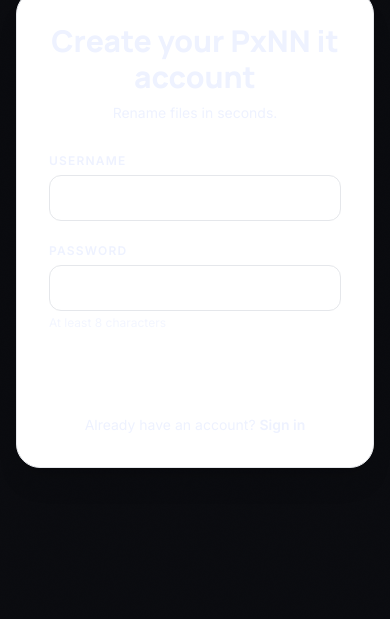
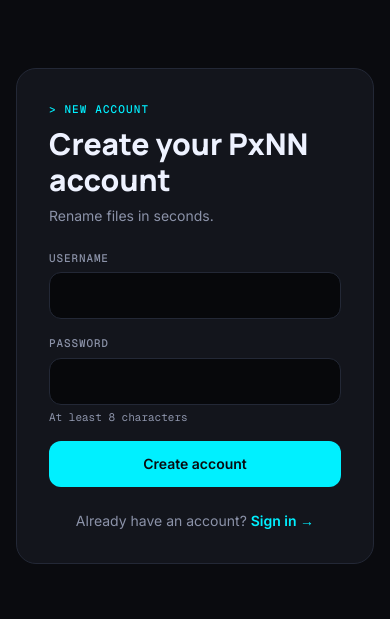
Before and after one commit to sjpenn/pxnn_renamer, a FastAPI app: page /register in a window 390 px wide. Shown: the part 226-845 px from the top of the page. Run offline with FastAPI, Linux system fonts and the light colour scheme; some libraries are stand-ins or nearby versions.

Commit message:
feat(auth): reskin register with mirrored split-panel layout

```diff
--- a/frontend/templates/auth/register.html
+++ b/frontend/templates/auth/register.html
@@ -1,44 +1,43 @@
 {% extends "base.html" %}
 
-{% block title %}Create account — PxNN it{% endblock %}
+{% block title %}Create account — PxNN{% endblock %}
 
 {% block body %}
 {% include "partials/nav.html" %}
 
-<section class="min-h-[calc(100vh-4rem)] flex items-center justify-center bg-gradient-to-b from-surface-bright to-primary-fixed/30 px-4 py-12">
+<section class="min-h-[calc(100vh-4rem)] grid grid-cols-1 lg:grid-cols-2 bg-stage">
+    {# Left: form (mirrored from login) #}
+    <div class="flex items-center justify-center px-4 py-12 order-2 lg:order-1">
         <div class="w-full max-w-md">
-        <div class="rounded-3xl border border-outline/10 bg-white p-8 shadow-xl">
-            <h1 class="font-display font-extrabold text-3xl text-deep-slate text-center">Create your PxNN it account</h1>
-            <p class="mt-2 text-center text-sm text-secondary">Rename files in seconds.</p>
+            <div class="card p-8">
+                <p class="text-[11px] font-mono font-medium uppercase tracking-widest text-cyan">&gt; NEW ACCOUNT</p>
+                <h1 class="mt-2 font-display font-extrabold text-3xl text-ink">Create your PxNN account</h1>
+                <p class="mt-2 text-sm text-ink-dim">Rename files in seconds.</p>
 
-            <div id="register-error" class="hidden mt-4 rounded-xl bg-red-50 border border-red-200 p-3 text-sm text-red-700"></div>
+                <div id="register-error" class="hidden mt-4 rounded-xl bg-danger/10 border border-danger/30 p-3 text-sm text-danger"></div>
 
                 <form id="register-form" class="mt-6 space-y-4">
                     <label class="block">
-                    <span class="text-xs font-bold uppercase tracking-widest text-secondary">Username</span>
-                    <input type="text" name="username" required autocomplete="username" minlength="3"
-                           class="mt-1 w-full rounded-xl border border-outline/20 bg-white px-4 py-3 text-sm focus:border-primary-container focus:outline-none focus:ring-2 focus:ring-primary-container/20">
+                        <span class="field-label">Username</span>
+                        <input type="text" name="username" required autocomplete="username" minlength="3" class="input">
                     </label>
                     <label class="block">
-                    <span class="text-xs font-bold uppercase tracking-widest text-secondary">Password</span>
-                    <input type="password" name="password" required autocomplete="new-password" minlength="8"
-                           class="mt-1 w-full rounded-xl border border-outline/20 bg-white px-4 py-3 text-sm focus:border-primary-container focus:outline-none focus:ring-2 focus:ring-primary-container/20">
-                    <span class="mt-1 block text-xs text-secondary opacity-70">At least 8 characters</span>
+                        <span class="field-label">Password</span>
+                        <input type="password" name="password" required autocomplete="new-password" minlength="8" class="input">
+                        <span class="mt-1 block text-[11px] font-mono text-ink-dim">At least 8 characters</span>
                     </label>
-                <button type="submit"
-                        class="w-full rounded-xl bg-primary-container py-3 text-sm font-bold text-white hover:bg-primary-container/90 transition">
+                    <button type="submit" class="btn btn-primary w-full py-3">
                         Create account
                     </button>
                 </form>
 
                 {% if google_oauth_enabled %}
                 <div class="mt-6 flex items-center gap-3">
-                <div class="h-px flex-1 bg-outline/20"></div>
-                <span class="text-xs font-bold uppercase tracking-widest text-secondary opacity-60">or</span>
-                <div class="h-px flex-1 bg-outline/20"></div>
+                    <div class="h-px flex-1 bg-hairline"></div>
+                    <span class="text-[11px] font-mono uppercase tracking-widest text-ink-dim">or</span>
+                    <div class="h-px flex-1 bg-hairline"></div>
                 </div>
-            <a href="/auth/google/login"
-               class="mt-4 flex w-full items-center justify-center gap-3 rounded-xl border border-outline/20 bg-white py-3 text-sm font-bold text-deep-slate hover:border-primary-container transition">
+                <a href="/auth/google/login" class="mt-4 btn btn-ghost w-full py-3">
                     <svg width="18" height="18" viewBox="0 0 24 24" xmlns="http://www.w3.org/2000/svg">
                         <path d="M22.56 12.25c0-.78-.07-1.53-.2-2.25H12v4.26h5.92c-.26 1.37-1.04 2.53-2.21 3.31v2.77h3.57c2.08-1.92 3.28-4.74 3.28-8.09z" fill="#4285F4"/>
                         <path d="M12 23c2.97 0 5.46-.98 7.28-2.66l-3.57-2.77c-.98.66-2.23 1.06-3.71 1.06-2.86 0-5.29-1.93-6.16-4.53H2.18v2.84C3.99 20.53 7.7 23 12 23z" fill="#34A853"/>
@@ -49,11 +48,27 @@
                 </a>
                 {% endif %}
 
-            <p class="mt-6 text-center text-sm text-secondary">
+                <p class="mt-6 text-center text-sm text-ink-dim">
                     Already have an account?
-                <a href="/login" class="font-bold text-primary-container hover:underline">Sign in</a>
+                    <a href="/login" class="font-semibold text-cyan hover:text-white transition">Sign in →</a>
                 </p>
             </div>
+        </div>
+    </div>
+
+    {# Right: hero photo (mirrored from login) #}
+    <div class="relative hidden lg:block hero-photo rounded-none order-1 lg:order-2">
+        <img src="/static/img/hero/console-panel.jpg" alt="" class="hero-photo__img" loading="eager">
+        <div class="absolute inset-0 flex flex-col justify-end p-10">
+            <div class="text-magenta h-8">{% include "partials/svg/eq_bars.html" %}</div>
+            <p class="mt-4 font-display font-extrabold text-3xl text-ink">Start clean.</p>
+            <p class="mt-2 text-sm font-mono uppercase tracking-widest text-ink-dim">&gt; 01. name files like a label</p>
+        </div>
+    </div>
+
+    {# Mobile hero strip #}
+    <div class="relative lg:hidden hero-photo rounded-none h-40 order-1">
+        <img src="/static/img/hero/console-panel.jpg" alt="" class="hero-photo__img" loading="eager">
     </div>
 </section>
 
```
Lines whose indentation alone changed are shown as unchanged.
